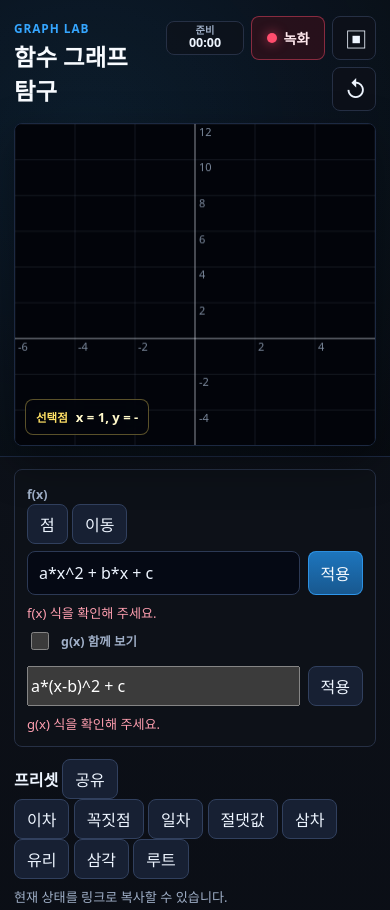
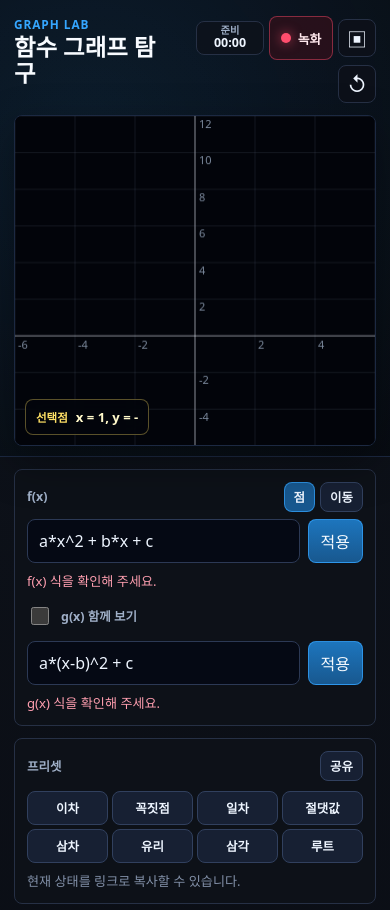
Before and after one commit to winsanai-sudo/renderup, a website: page index.html in a window 390 px wide. Shown: the top 910 px of the page. Drawn offline with Linux system fonts and the light colour scheme.

Commit message:
Improve graph lab mobile styles

```diff
--- a/styles.css
+++ b/styles.css
@@ -2,13 +2,10 @@
   color-scheme: dark;
   --bg: #05070b;
   --panel: #0d1119;
-  --panel-2: #121827;
   --line: #263045;
-  --line-soft: rgba(148, 163, 184, 0.2);
   --text: #eef5ff;
   --muted: #9fafc7;
   --blue: #35a6ff;
-  --blue-soft: rgba(53, 166, 255, 0.18);
   --yellow: #ffe066;
   --red: #ff4d6d;
   --orange: #ff9f1c;
@@ -41,7 +38,8 @@ body {
 }
 
 button,
-input {
+input,
+select {
   font: inherit;
 }
 
@@ -69,6 +67,10 @@ input {
   padding: 2px 0 12px;
 }
 
+.title-block {
+  min-width: 0;
+}
+
 .top-actions {
   display: flex;
   align-items: center;
@@ -92,19 +94,37 @@ h1 {
   font-size: clamp(1.28rem, 6vw, 2.1rem);
   font-weight: 850;
   letter-spacing: 0;
+  line-height: 1.1;
+}
+
+button {
+  border: 1px solid #31405e;
+  border-radius: 8px;
+  background: #172033;
+  color: var(--text);
+  min-height: 40px;
+  padding: 0 12px;
+  cursor: pointer;
+}
+
+button:active {
+  transform: translateY(1px);
+}
+
+button:disabled {
+  cursor: not-allowed;
+  opacity: 0.62;
 }
 
 .icon-button {
   width: 44px;
   height: 44px;
+  padding: 0;
   border: 1px solid var(--line);
-  border-radius: 8px;
   background: rgba(13, 17, 25, 0.82);
-  color: var(--text);
   display: grid;
   place-items: center;
-  font-size: 1.4rem;
-  cursor: pointer;
+  font-size: 1.25rem;
 }
 
 .record-pill {
@@ -148,11 +168,6 @@ h1 {
   color: #ffe8ed;
   font-size: 0.88rem;
   font-weight: 850;
-}
-
-.record-button:disabled {
-  cursor: wait;
-  opacity: 0.72;
 }
 
 .record-dot {
@@ -242,7 +257,9 @@ h1 {
 }
 
 .expression-box,
+.preset-box,
 .slider-grid,
+.view-box,
 .info-grid,
 .tools {
   border: 1px solid var(--line);
@@ -251,16 +268,46 @@ h1 {
 }
 
 .expression-box,
+.preset-box,
 .slider-grid,
+.view-box,
 .tools {
   padding: 12px;
 }
 
-.expression-box label,
-.compact-row label {
+.section-title {
+  min-width: 0;
+  display: flex;
+  align-items: center;
+  justify-content: space-between;
+  gap: 10px;
+}
+
+.section-title label,
+.section-title strong,
+.compact-row label,
+.expression-box label {
   color: var(--muted);
   font-size: 0.78rem;
-  font-weight: 800;
+  font-weight: 850;
+}
+
+.view-switch,
+.button-row {
+  display: flex;
+  gap: 5px;
+}
+
+.mini {
+  min-height: 30px;
+  padding: 0 9px;
+  font-size: 0.78rem;
+  font-weight: 850;
+}
+
+.mini.active {
+  border-color: rgba(53, 166, 255, 0.7);
+  background: #18588f;
 }
 
 .input-row {
@@ -270,9 +317,15 @@ h1 {
   margin-top: 7px;
 }
 
+.secondary-expression {
+  margin-top: 8px;
+}
+
 input[type="text"],
 input[type="number"],
-#expression {
+select,
+#expression,
+#expressionG {
   min-width: 0;
   width: 100%;
   border: 1px solid #2c3955;
@@ -283,26 +336,18 @@ input[type="number"],
   outline: none;
 }
 
-input:focus {
+select {
+  min-height: 40px;
+}
+
+input:focus,
+select:focus {
   border-color: var(--blue);
   box-shadow: 0 0 0 3px rgba(53, 166, 255, 0.16);
 }
 
-button {
-  border: 1px solid #31405e;
-  border-radius: 8px;
-  background: #172033;
-  color: var(--text);
-  min-height: 40px;
-  padding: 0 12px;
-  cursor: pointer;
-}
-
-button:active {
-  transform: translateY(1px);
-}
-
 #applyExpression,
+#applyExpressionG,
 .tab.active {
   border-color: rgba(53, 166, 255, 0.7);
   background: linear-gradient(180deg, #1d75bd, #18588f);
@@ -319,6 +364,25 @@ button:active {
 
 .status-text.error {
   color: #ff9fb0;
+}
+
+.muted-line {
+  color: #8290a8;
+}
+
+.preset-grid {
+  display: grid;
+  grid-template-columns: repeat(4, minmax(0, 1fr));
+  gap: 6px;
+  margin-top: 10px;
+}
+
+.preset-grid button {
+  min-width: 0;
+  min-height: 34px;
+  padding: 0 4px;
+  font-size: 0.78rem;
+  font-weight: 850;
 }
 
 .slider-grid {
@@ -348,6 +412,10 @@ button:active {
 input[type="range"] {
   width: 100%;
   accent-color: var(--blue);
+}
+
+.view-row {
+  margin-top: 10px;
 }
 
 .info-grid {
@@ -391,16 +459,16 @@ input[type="range"] {
 
 .tool-tabs {
   display: grid;
-  grid-template-columns: repeat(4, 1fr);
+  grid-template-columns: repeat(5, minmax(0, 1fr));
   gap: 6px;
 }
 
 .tab {
   min-width: 0;
   min-height: 38px;
-  padding: 0 4px;
+  padding: 0 3px;
   color: #d8e5f8;
-  font-size: 0.84rem;
+  font-size: 0.78rem;
   font-weight: 850;
 }
 
@@ -415,12 +483,16 @@ input[type="range"] {
 }
 
 .check-row {
-  min-height: 36px;
+  min-height: 34px;
   display: flex;
   align-items: center;
   gap: 9px;
   color: #d9e7f6;
   font-weight: 750;
+}
+
+.compact-check {
+  margin-top: 8px;
 }
 
 .check-row input {
@@ -440,10 +512,10 @@ input[type="range"] {
   grid-template-columns: auto minmax(0, 1fr) auto;
 }
 
-@media (min-width: 860px) {
+@media (min-width: 980px) {
   .app-shell {
     height: 100dvh;
-    grid-template-columns: minmax(0, 1fr) 400px;
+    grid-template-columns: minmax(0, 1fr) 420px;
     grid-template-rows: 1fr;
   }
 
@@ -463,24 +535,35 @@ input[type="range"] {
   }
 }
 
-@media (max-width: 380px) {
+@media (max-width: 420px) {
   .top-bar {
     align-items: flex-start;
   }
 
   .top-actions {
     gap: 5px;
-    max-width: 154px;
+    max-width: 206px;
   }
 
   .record-pill {
-    min-width: 70px;
+    min-width: 68px;
     padding-inline: 6px;
   }
 
   .record-button {
-    width: 66px;
+    width: 64px;
     font-size: 0.8rem;
+  }
+
+  .icon-button {
+    width: 38px;
+    height: 38px;
+    min-height: 38px;
+  }
+
+  .preset-grid {
+    grid-template-columns: repeat(4, minmax(0, 1fr));
+    gap: 4px;
   }
 
   .tool-tabs {
@@ -488,7 +571,7 @@ input[type="range"] {
   }
 
   .tab {
-    font-size: 0.78rem;
+    font-size: 0.72rem;
   }
 
   .compact-row,
```
